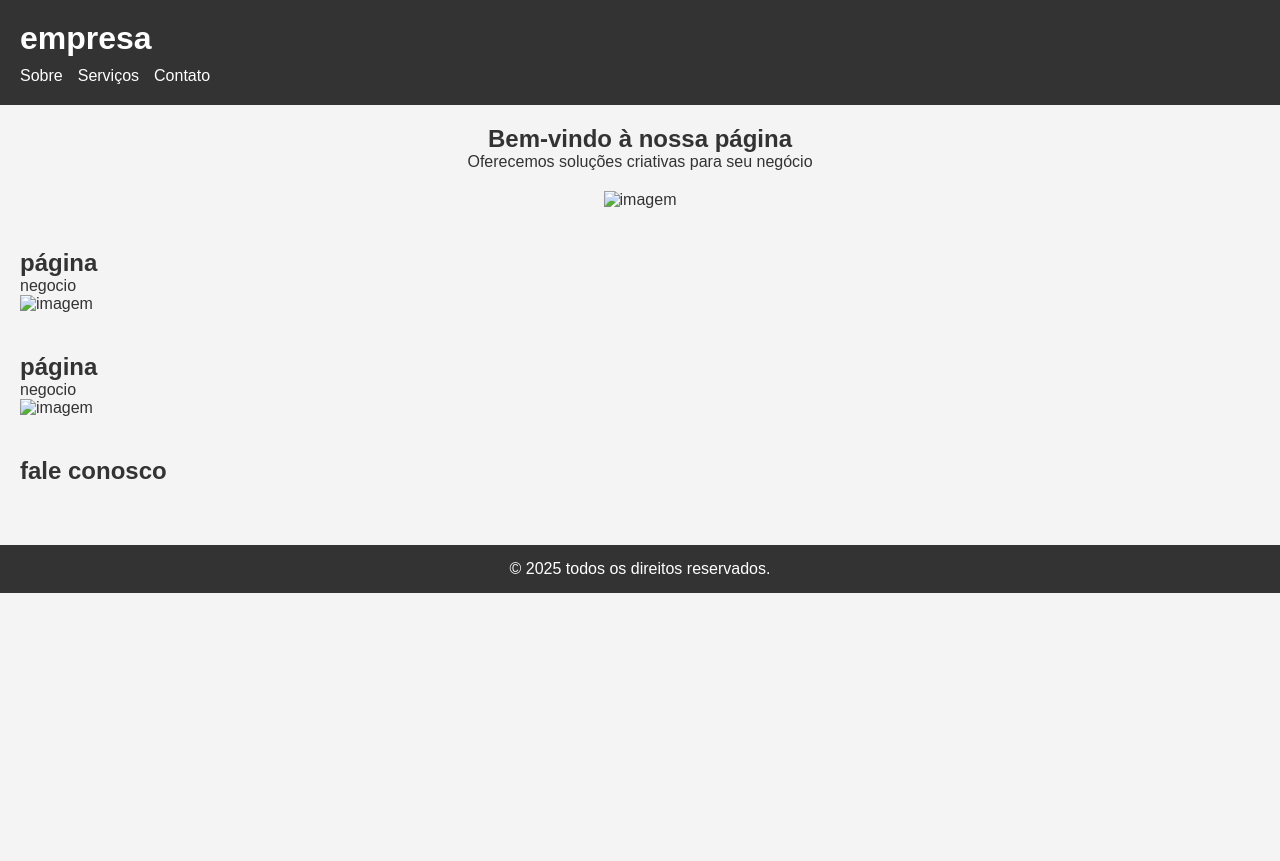
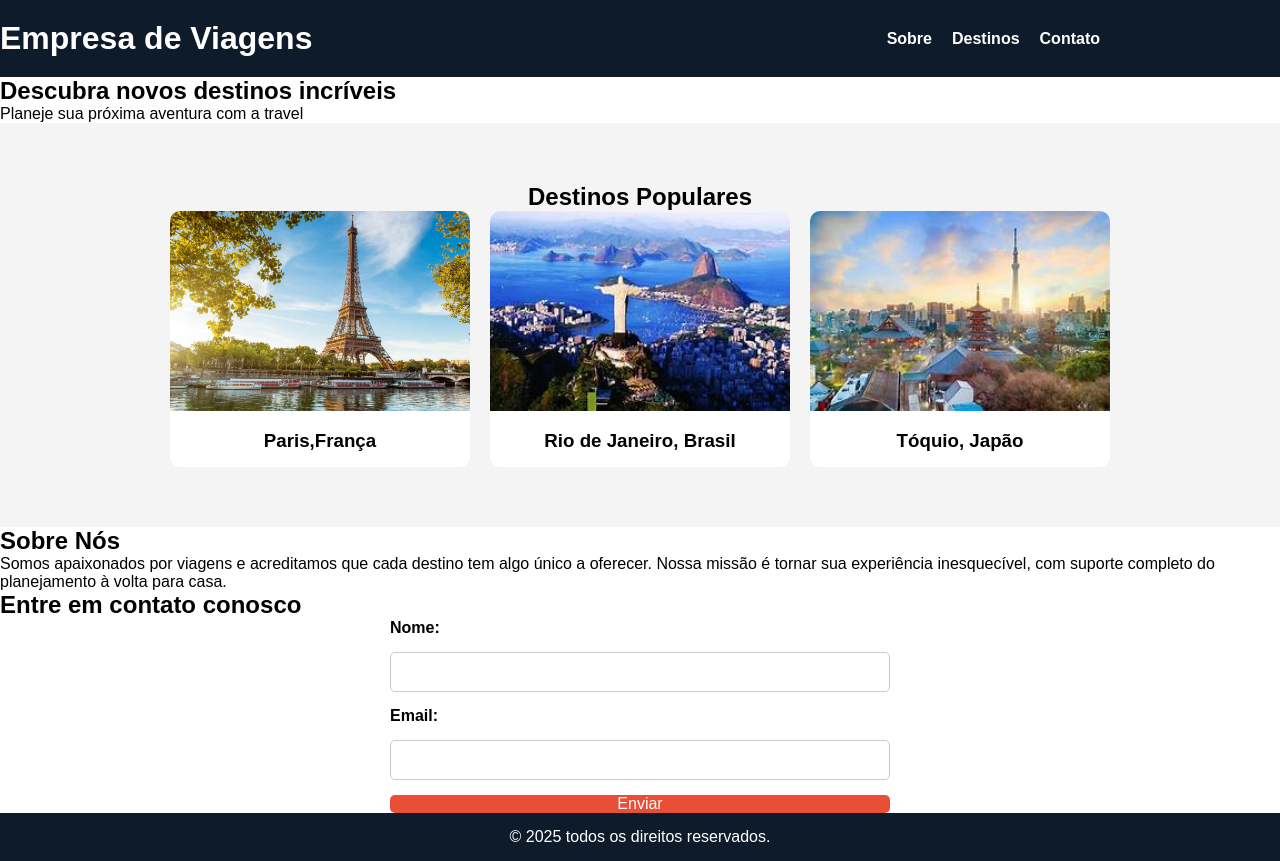
Before and after one commit to alicep303/Atividade, a plain HTML site: page index.html in a window 1280 px wide. Before the commit the page ends 800 px from the top, so only its background shows below. Drawn offline with Linux system fonts and the light colour scheme.

Commit message:
novo CSS arrumando html e imagens

```diff
--- a/index.html
+++ b/index.html
@@ -3,44 +3,68 @@
 <head>
     <meta charset="UTF-8">
     <meta name="viewport" content="width=device-width, initial-scale=1.0">
-    <title>Landing Page</title>
+    <title>Explore o Mundo</title>
     <link rel="stylesheet" href="style.css">
 </head>
 <body>
     <header>
-        <h1>empresa</h1>
+        <div class="container">
+            <h1>Empresa de Viagens</h1>
                 <nav>
                     <ul>
-                    <li><a href="#">Sobre</a></li>
-                    <li><a href="#">Serviços</a></li>
-                    <li><a href="#">Contato</a></li>
+                        <li><a href="#destinos">Sobre</a></li>
+                        <li><a href="#sobre">Destinos</a></li>
+                        <li><a href="#contato">Contato</a></li>
                     </ul>
                 </nav>
         </header>
 
         <main>
-        <section id="hero">
-            <h2>Bem-vindo à nossa página</h2>
-            <p>Oferecemos soluções criativas para seu negócio</p>
-            <img src="" alt="imagem">
+            <section class="hero">
+                <div class="overlay">
+
+                    <h2>Descubra novos destinos incríveis</h2>
+                    <p>Planeje sua próxima aventura com a travel</p>
+                </div>
+            </section>
+
+            <section id="destinos" class="destinos">
+                <h2>Destinos Populares</h2>
+                <div class="cards">
+                    <div class="card">
+                    <img src="./imagens/paris.jpg" alt="Paris">
+                    <h3>Paris,França</h3>
+                </div>
+                <div class="card">
+                    <img src="./imagens/rio de janeiro.jpg" alt="Rio de Janeiro">
+                    <h3>Rio de Janeiro, Brasil</h3>
+                </div>
+                <div class="card">
+                    <img src="./imagens/toquio.jpg" alt="Tóquio">
+                     <h3>Tóquio, Japão</h3>
+                </div>
+                </div>
             </section>
 
             <section id="sobre">
-            <h2>página</h2>
-            <p> negocio</p>
-            <img src="" alt="imagem">
-        </section>
+                <h2>Sobre Nós</h2>
+                <p>Somos apaixonados por viagens e acreditamos que cada destino tem algo único a oferecer.
+        Nossa missão é tornar sua experiência inesquecível, com suporte completo do planejamento à volta para casa.</p>
 
-        <section id="servicos">
-            <h2>página</h2>
-            <p> negocio</p>
-            <img src="" alt="imagem">
             </section>
 
             <section id="contato">
-            <h2>fale conosco</h2>
+                <h2>Entre em contato conosco</h2>
                 <form>
+                    <label for="nome">Nome:</label>
+                    <input type="text" id="nome" name="text" required>
 
+                    <label for="email">Email:</label>
+                    <input type="email" id="email" name="email" required>
+
+
+
+                    <BUtton type="submit">Enviar</BUtton>
                 </form>
 
             </section>
--- a/style.css
+++ b/style.css
@@ -4,75 +4,154 @@
     box-sizing: border-box;
 }
 
-body{
+body, html{
     font-family: Arial, Helvetica, sans-serif;
-    line-height: 1,6;
-    background-color: #f4f4f4;
-    color: #333;
+    scroll-behavior: smooth;
 }
 
 header{
-    background-color: #333;
+    background-color: #0d1b2a;
     color: #fff;
-    padding: 20px;
+    padding: 20px 0;
+    top: 0;
+    z-index: 10;
 }
 
-header h1{
-    margin-bottom: 10px;
+.container{
+    width: 90%;
+    max-width: 1100px;
+    margin: auto 0;
+    display: flex;
+    justify-content: space-between;
+    align-items: center;
 }
 
 nav ul{
     list-style: none;
     display: flex;
-    gap: 15px;
+    gap: 20px;
 }
 
-nav a {
+nav ul li a {
     color: #fff;
     text-decoration: none;
-}
-main{
-    padding: 20px;
+    font-weight: bold;
 }
 
-#hero {
-    text-align: center;
-    margin-bottom: 40px;
+
+.btn{
+padding: 10px 20px;
+background-color: #e94e36;
+color: white;
+text-decoration: none;
+border-radius: 5px;
+font-weight: bold;
 }
 
-#hero img{
-    max-width: 100%;
-    height: auto;
-    margin-top: 20px;
+.destinos{
+    padding: 60px 20px;
+    background-color: #f4f4f4;
+    text-align: center;
 }
-section{
-    margin-bottom: 40px;
+
+.cards{
+    display: flex;
+    flex-wrap: wrap;
+    gap: 20px;
+    justify-content: center;
+    margin-top: 30x;
+
 }
+
+.card{
+    background-color: white;
+    border-radius: 10px;
+    overflow: hidden;
+    width: 300px;
+    box-shadow: 0 2px 5px rgba(0,0,0,0,1);
+}
+
+.card img {
+    width: 100%;
+    height: 200px;
+    object-fit: cover;
+}
+
+.card h3{
+    padding: 15px;
+}
+
+.sobre{
+    padding: 60px 20px;
+    background-color: #ffffff;
+    text-align: center;
+
+}
+
+.sobre p {
+    max-width: 800px;
+    margin: 20px auto 0;
+    font-size: 1,1em;
+    line-height: 1,6;
+}
+
+.contado{
+    padding: 60px 20px;
+    background-color: #f4f4f4;
+    text-align: center;
+}
+
 form{
+    max-width: 500px;
+    margin: 0 auto;
     display: flex;
     flex-direction: column;
-    gap: 10px;
-    max-width: 400px;
+    gap: 15px;
+    text-align: left;
 }
-input, textarea{
+form label{
+    font-weight: bold;
+}
+form input, form textarea{
     padding: 10px;
     border: 1px solid #ccc;
     border-radius: 5px;
+    font-size: 1em;
 }
 
-button{
-    padding: 10px;
-    background-color: #333;
-    color: #fff;
+form button{
+    padding: 10x;
+    background-color: #e94e36;
+    color: white;
     border: none;
-    cursor:pointer;
+    border-radius: 5px;
+    font-size: 1em;
+    cursor: pointer;
 }
-button:hover{
-    background-color: #555;
-}
+
 footer{
-    background-color: #333;
+    background-color: #0d1b2a;
     color: #fff;
     text-align: center;
-    padding: 15px;
+    padding: 15px 0;
 }
+
+@media(max-width:768px){
+    .card{
+        flex-direction: column;
+        align-items: center;
+    }
+
+
+.container{
+    flex-direction: column;
+    align-items: flex-start;
+
+}
+
+nav ul{
+    flex-direction: column;
+    gap: 10px;
+    margin-top: 10px;
+}
+}
```
Also changed, not shown: imagens/paris.jpg (added), imagens/rio de janeiro.jpg (added), imagens/toquio.jpg (added). Lines whose indentation alone changed are shown as unchanged.
